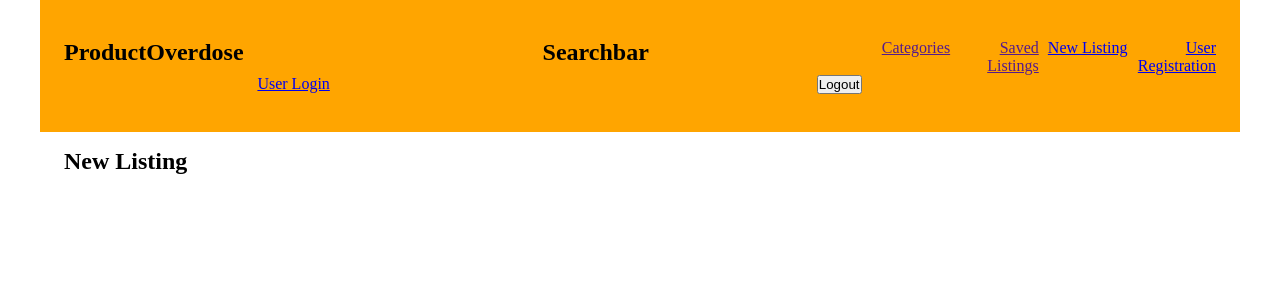
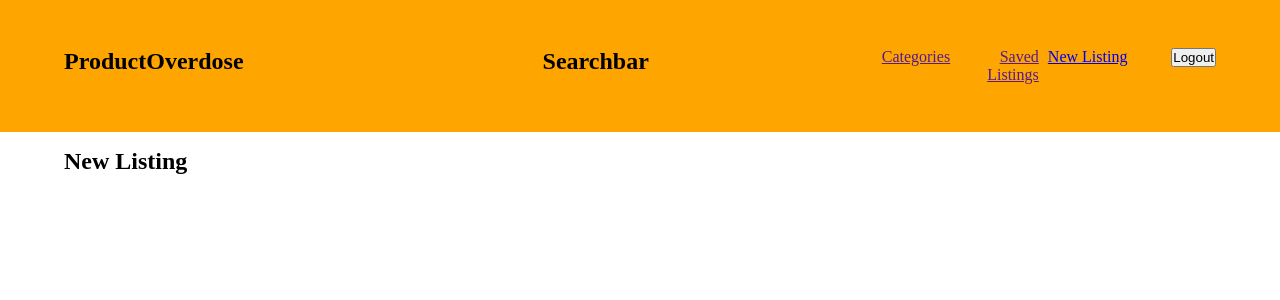
Before and after one commit to odownard/marketplace_website, a Django app: page /listings/new-listing/ in a window 1280 px wide. Shown: the top 300 px of the page. Run offline with Django 5.2, Linux system fonts and the light colour scheme; a user stored in the database is signed in; parts of the project's set-up code (start-up, migrations or seed data) failed here and were passed over.

Commit message:
Login button only displays when logged out

```diff
--- a/marketplace/static/css/style.css
+++ b/marketplace/static/css/style.css
@@ -10,10 +10,16 @@
     padding-block: 1rem;
 }
 
+.outer-nav {
+    width: 100%;
+    background-color: orange;
+}
+
 nav {
     display: grid;
     grid-template-columns: 3fr 6fr 1fr 1fr 1fr 1fr;
-    /* width: 80%; */
+    width: 100%;
+    max-width: 1200px;
     align-content: center;
     height: 100px;
     background-color: orange;
--- a/marketplace/templates/layout.html
+++ b/marketplace/templates/layout.html
@@ -12,6 +12,7 @@
     <script src="{% static 'js/main.js' %}" defer></script>
 </head>
 <body>
+    <div class="outer-nav">
         <nav class="container">
             <a href="/" style="text-align: left;" id="home"><h1>ProductOverdose</h1></a>
             <h1 id="searchbar">Searchbar</h1>
@@ -20,18 +21,22 @@
             <a href="{% url 'listings:new-listing' %}">
                 <span aria-label="New Listing" title="New Listing">New Listing</span>
             </a>
+            {% if user.is_authenticated %}
+
+            {% else %}
                 <a href="{% url 'users:register' %}">
                     <span aria-label="My Account" title="User Registration">User Registration</span>
                 </a>
-
                 <a href="{% url 'users:login' %}">
                     <span aria-label="User Login" title="User Login">User Login</span>
                 </a>
+            {% endif %}
             <form class="logout" action="{% url 'users:logout' %}" method="post">
                 {% csrf_token %}
                 <button class="logout-button" aria-label="User Logout" title="User Logout">Logout</button>
             </form>
         </nav>
+    </div>
     <main class="container">
         {% block content %}
         {% endblock %}
```
Also changed, not shown: marketplace/db.sqlite3. Lines whose indentation alone changed are shown as unchanged.
